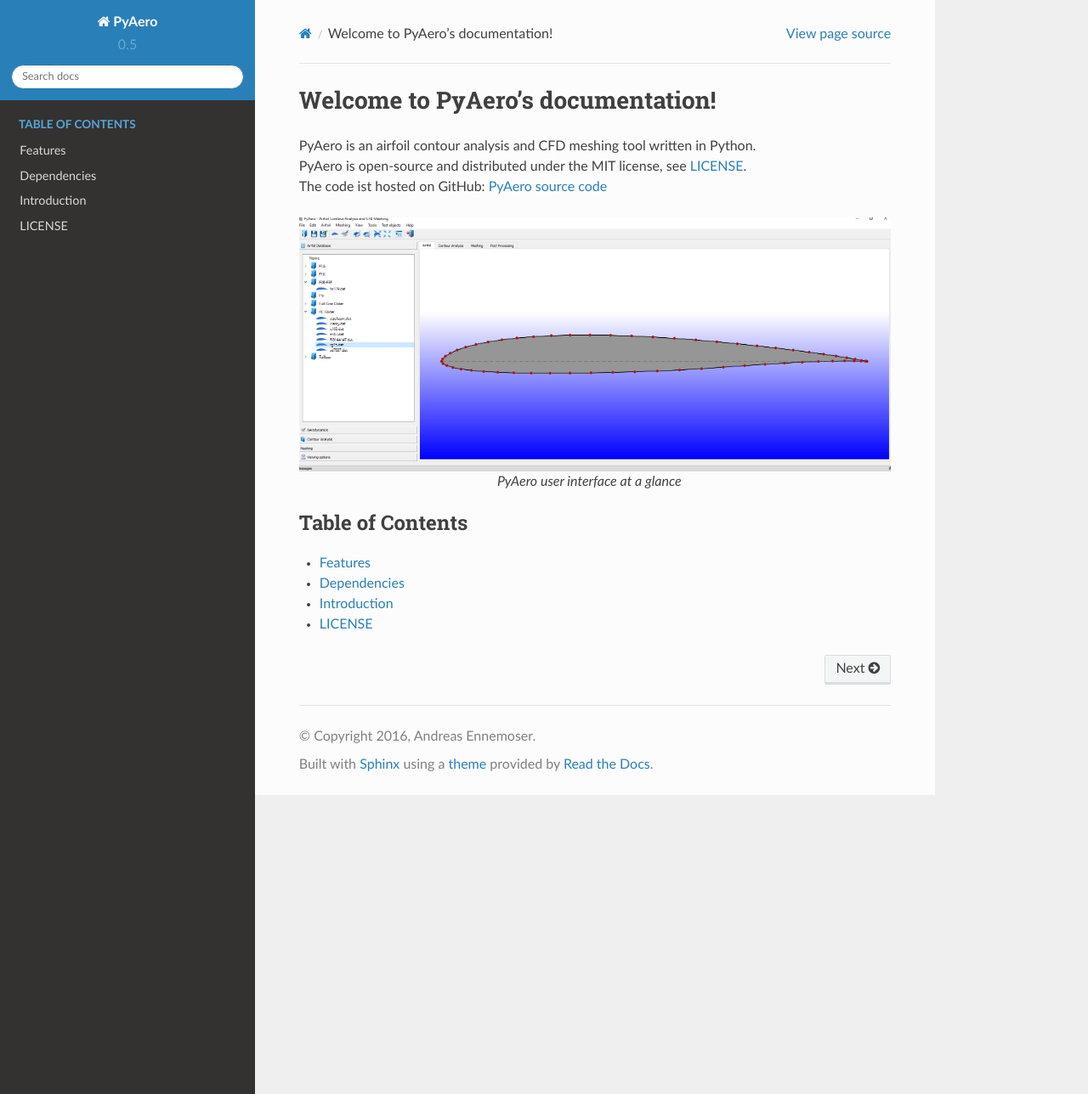
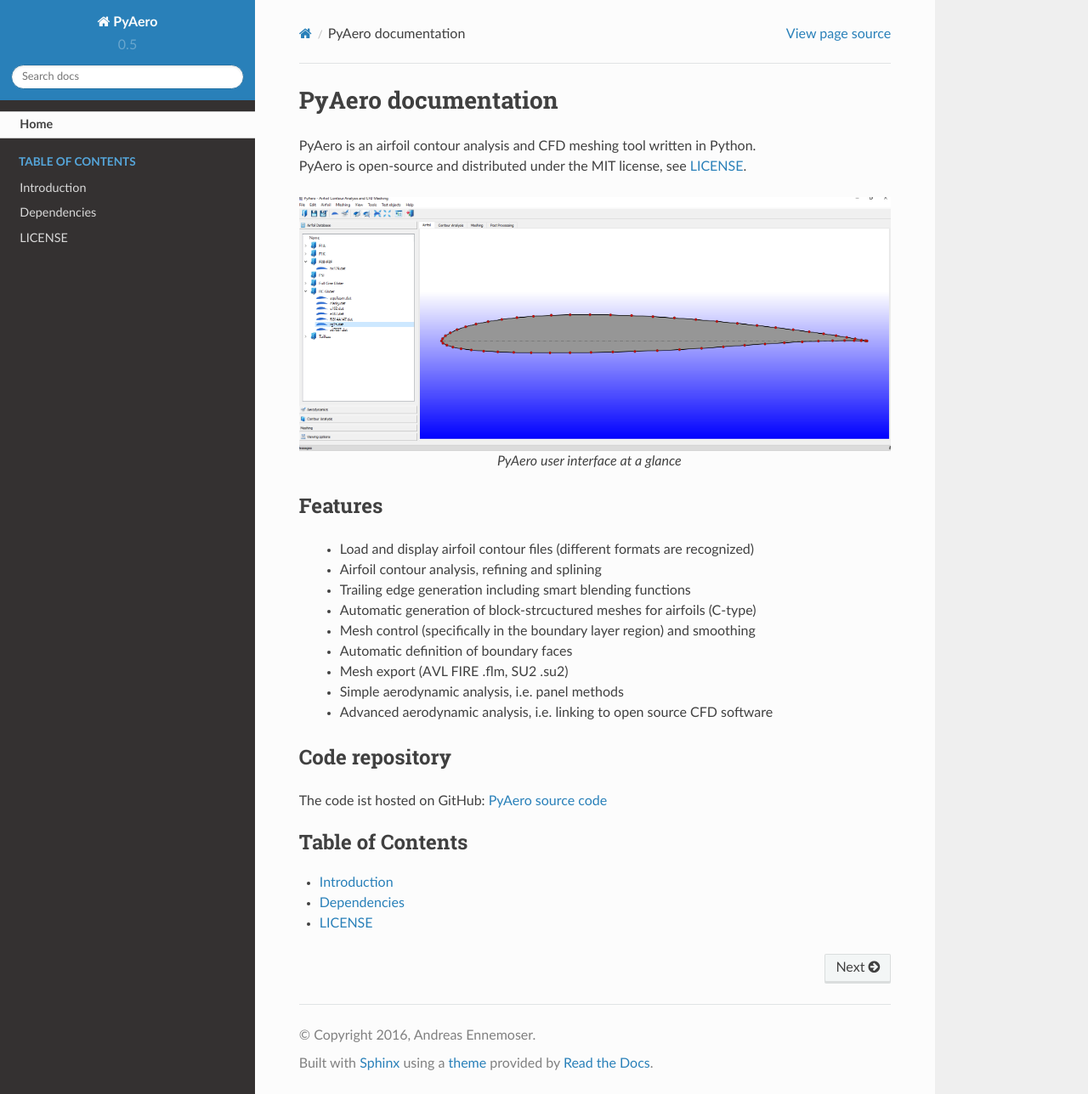
Before and after one commit to positroncascade/PyAero, a Sphinx documentation site: the page built from docs/index.rst, in a window 1280 px wide and 1288 px high. Shown: the whole window at 85% size. Built offline with Sphinx 7.4.7 and the Read the Docs theme 2.0.0, drawn with Linux system fonts in a browser that asks for light colours.

Commit message:
changed TOC arrangement

```diff
--- a/docs/index.rst
+++ b/docs/index.rst
@@ -3,12 +3,11 @@
    <br />
 
 
-Welcome to PyAero's documentation!
-==================================
+PyAero documentation
+====================
 
 PyAero is an airfoil contour analysis and CFD meshing tool written in Python. |br|
 PyAero is open-source and distributed under the MIT license, see `LICENSE <license.html>`_. |br|
-The code ist hosted on GitHub: `PyAero source code <https://github.com/chiefenne/PyAero>`_ |br|
 
 .. _GUI:
 .. figure::  images/gui.png
@@ -17,12 +16,33 @@
 
    PyAero user interface at a glance
 
+Features
+--------
+
+ - Load and display airfoil contour files (different formats are recognized)
+ - Airfoil contour analysis, refining and splining
+ - Trailing edge generation including smart blending functions
+ - Automatic generation of block-strcuctured meshes for airfoils (C-type)
+ - Mesh control (specifically in the boundary layer region) and smoothing
+ - Automatic definition of boundary faces
+ - Mesh export (AVL FIRE .flm, SU2 .su2)
+ - Simple aerodynamic analysis, i.e. panel methods
+ - Advanced aerodynamic analysis, i.e. linking to open source CFD software
+
+Code repository
+---------------
+
+The code ist hosted on GitHub: `PyAero source code <https://github.com/chiefenne/PyAero>`_ |br|
+
+.. toctree::
+   :hidden:
+
+   Home <self>
 
 .. toctree::
    :caption: Table of Contents
    :maxdepth: 2
 
-   features
+   introduction
    dependencies
-   introduction
    license
```
